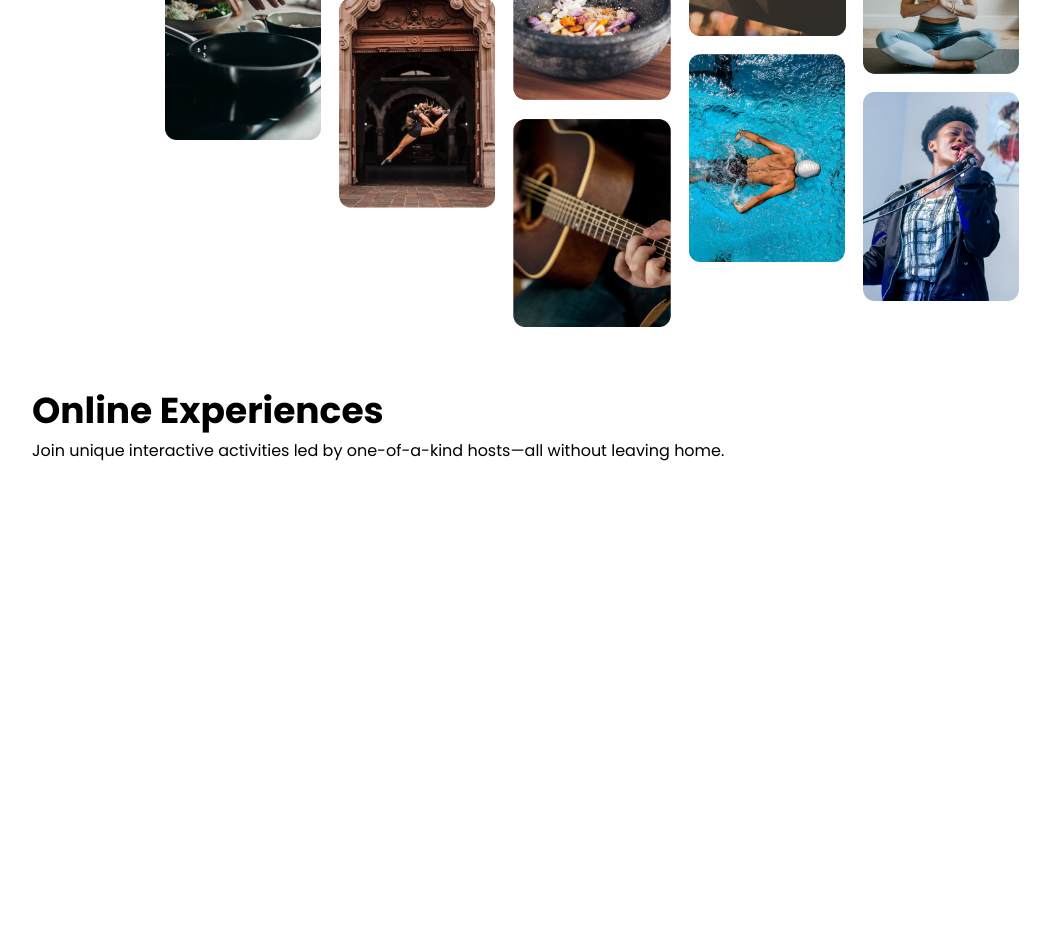
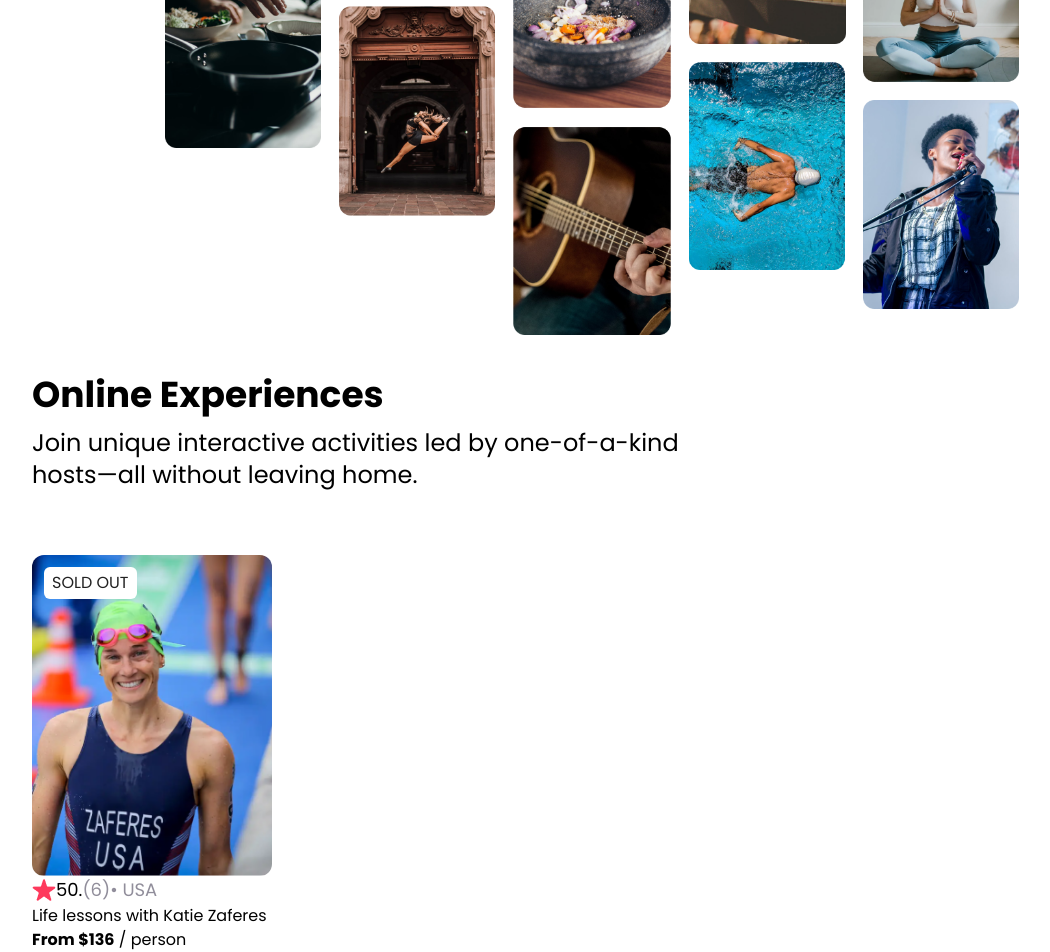
Before and after one commit to josueahadi/airbnb-experiences-clone, a React (Vite) app: page / in a window 1280 px wide. Shown: the part 299-1251 px from the top of the page, without its empty margins (48-1098 px from the left). Before the commit the page ends 800 px from the top, so only its background shows below. Built offline with nearby package versions, Linux system fonts and the light colour scheme.

Commit message:
card component design

```diff
--- a/src/App.jsx
+++ b/src/App.jsx
@@ -7,7 +7,8 @@ import './components/Navbar'
 // import './App.css'
 import './index.css'
 import Navbar from './components/Navbar'
-import HeroSection from './components/HeroSection'
+import HeroSection from './components/Hero'
+import Card from './components/Card'
 
 
 function App() {
@@ -38,6 +39,7 @@ function App() {
 
       <Navbar />
       <HeroSection />
+      <Card />
     </>
   )
 }
--- /dev/null
+++ b/src/components/Card.jsx
@@ -0,0 +1,30 @@
+import KatieZaferes from '../assets/katie-zaferes.png';
+import StarIcon from '../assets/star.png';
+
+export default function Card() {
+    return (
+        // <div className='card'>
+        //     <button onClick={() => setCount((count) => count + 1)}>
+        //         count is {count}
+        //     </button>
+        //     <p>
+        //         Edit <code>src/App.jsx</code> and save to test HMR
+        //     </p>
+        // </div>
+        <section className="pt-16 px-20">
+            <div className="relative w-44 md:w-60">
+                <img src={KatieZaferes} className='w-full rounded-xl' alt="Katie Zaferes" />
+                <span className='uppercase text-[#222222] bg-[#FFFFFF] rounded-md px-2 py-1 absolute top-3 left-3'>Sold Out</span>
+                <div className='flex items-center text-base md:text-lg'>
+                    <img src={StarIcon} className='w-4 md:w-6' alt="Star Icon" />
+                    <span>50.</span>
+                    <span className='text-[#918E9B]'>(6)</span>
+                    <span className='text-[#918E9B]'>&#8226; USA</span>
+                </div>
+                <p>Life lessons with Katie Zaferes</p>
+                <p><span className='font-bold'>From $136</span> / person</p>
+            </div>
+        </section>
+
+    )
+}
--- /dev/null
+++ b/src/components/Hero.jsx
@@ -0,0 +1,16 @@
+import experiencesGrid from '../assets/photo-grid.png'
+
+export default function Hero() {
+    return (
+        <section className='w-full'>
+            <div className='flex justify-center'>
+                <img src={experiencesGrid} className='w-2/3 py-10' alt="Experience Grid" />
+            </div>
+            <div className='text-left px-20'>
+                <h1 className='font-semibold text-4xl'>Online Experiences</h1>
+                <p className='font-light text-base md:text-2xl pt-3 md:w-3/5'>Join unique interactive activities led by one-of-a-kind hosts—all without leaving home.
+                </p>
+            </div>
+        </section>
+    )
+}
--- a/src/components/HeroSection.jsx
+++ /dev/null
@@ -1,16 +0,0 @@
-import experiencesGrid from '../assets/photo-grid.png'
-
-export default function Header() {
-    return (
-        <header className='w-full'>
-            <div className='flex justify-center'>
-                <img src={experiencesGrid} className='w-2/3 py-8' alt="Experience Grid" />
-            </div>
-            <div className='text-left px-20 pt-8'>
-                <h1 className='font-semibold text-4xl'>Online Experiences</h1>
-                <p className='font-light text-base pt-2'>Join unique interactive activities led by one-of-a-kind hosts—all without leaving home.
-                </p>
-            </div>
-        </header>
-    )
-}
--- a/src/components/Navbar.jsx
+++ b/src/components/Navbar.jsx
@@ -1,5 +1,4 @@
 import airbnbLogo from '../assets/airbnb-logo.png'
-import experiencesGrid from '../assets/photo-grid.png'
 
 export default function Header() {
     return (
```
Also changed, not shown: src/assets/katie-zaferes.png (added), src/assets/star.png (added).
